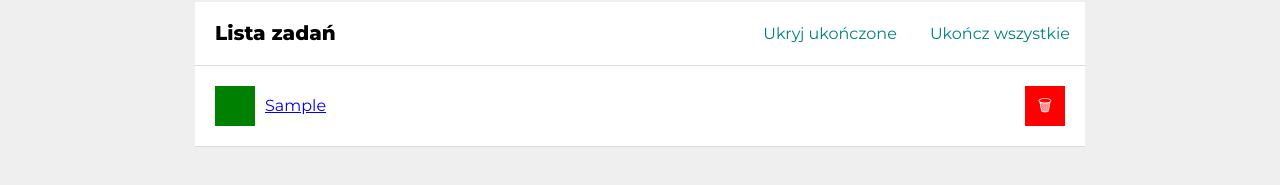
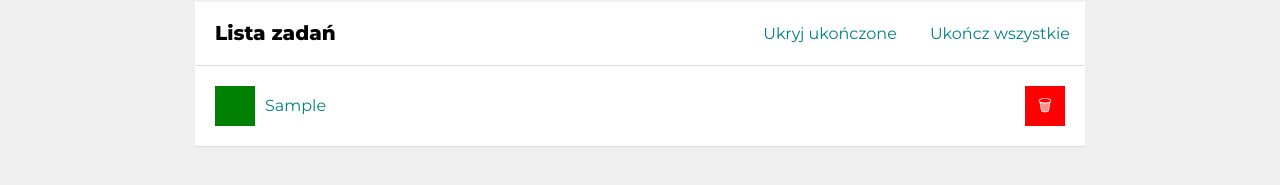
Before and after one commit to WerkaStrong/todo-list-react, a React (Create React App) app: page /#/zadania in a window 1280 px wide. Both pictures are taken after typing "Sample" into the empty fields and a click on the button "Dodaj zadanie". Shown: the part 441-626 px from the top of the page. Built offline with nearby package versions, Linux system fonts and the light colour scheme.

Commit message:
added StyledLink to TasksList

```diff
--- a/src/features/tasks/TasksPage/TasksList/index.js
+++ b/src/features/tasks/TasksPage/TasksList/index.js
@@ -1,8 +1,8 @@
 import React from "react";
 import { useSelector, useDispatch } from "react-redux";
-import { List, Item, Content, Button } from "./styled";
+import { List, Item, Content, Button, StyledLink } from "./styled";
 import { selectTaskByQuery, toggleTaskDone, removeTask, selectHideDone } from "../../tasksSlice";
-import { Link, useLocation } from "react-router-dom";
+import { useLocation } from "react-router-dom";
 import searchQueryParamName from "./searchQueryParamName";
 
 const TaskList = () => {
@@ -26,7 +26,7 @@
             {task.done ? "✔" : ""}
           </Button>
           <Content done={task.done}>
-            <Link to={`/zadania/${task.id}`}>{task.content}</Link>
+            <StyledLink to={`/zadania/${task.id}`}>{task.content}</StyledLink>
           </Content>
           <Button
             onClick={() => dispatch(removeTask(task.id))}
--- a/src/features/tasks/TasksPage/TasksList/styled.js
+++ b/src/features/tasks/TasksPage/TasksList/styled.js
@@ -1,3 +1,4 @@
+import { Link } from "react-router-dom";
 import styled, { css } from "styled-components";
 
 export const List = styled.ul`
@@ -29,6 +30,10 @@
         text-decoration: line-through;
     `}
 `;
+export const StyledLink = styled(Link)`
+    text-decoration:none;
+    color: teal;
+`
 
 export const Button = styled.button`
     border: none;
```
